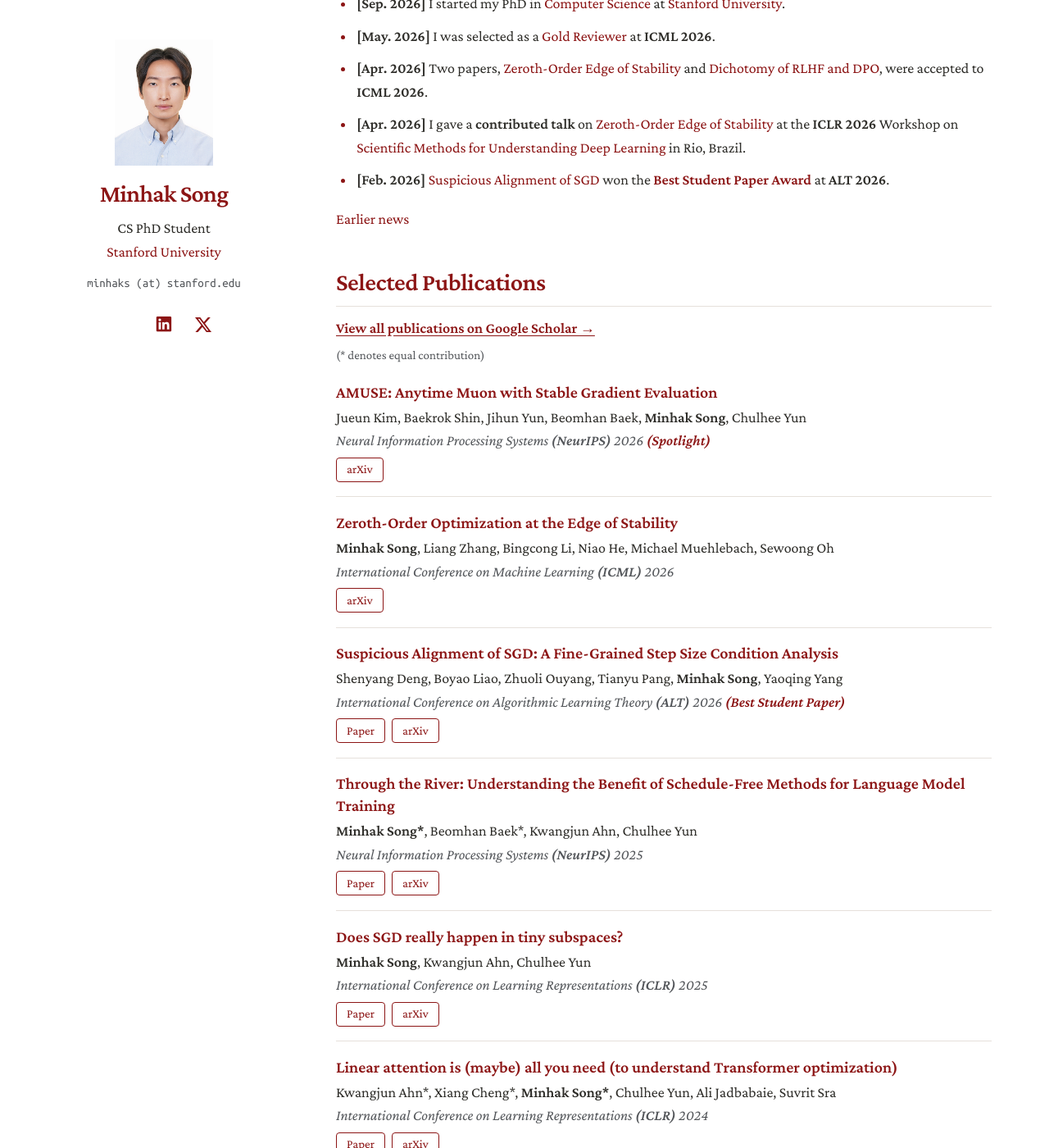
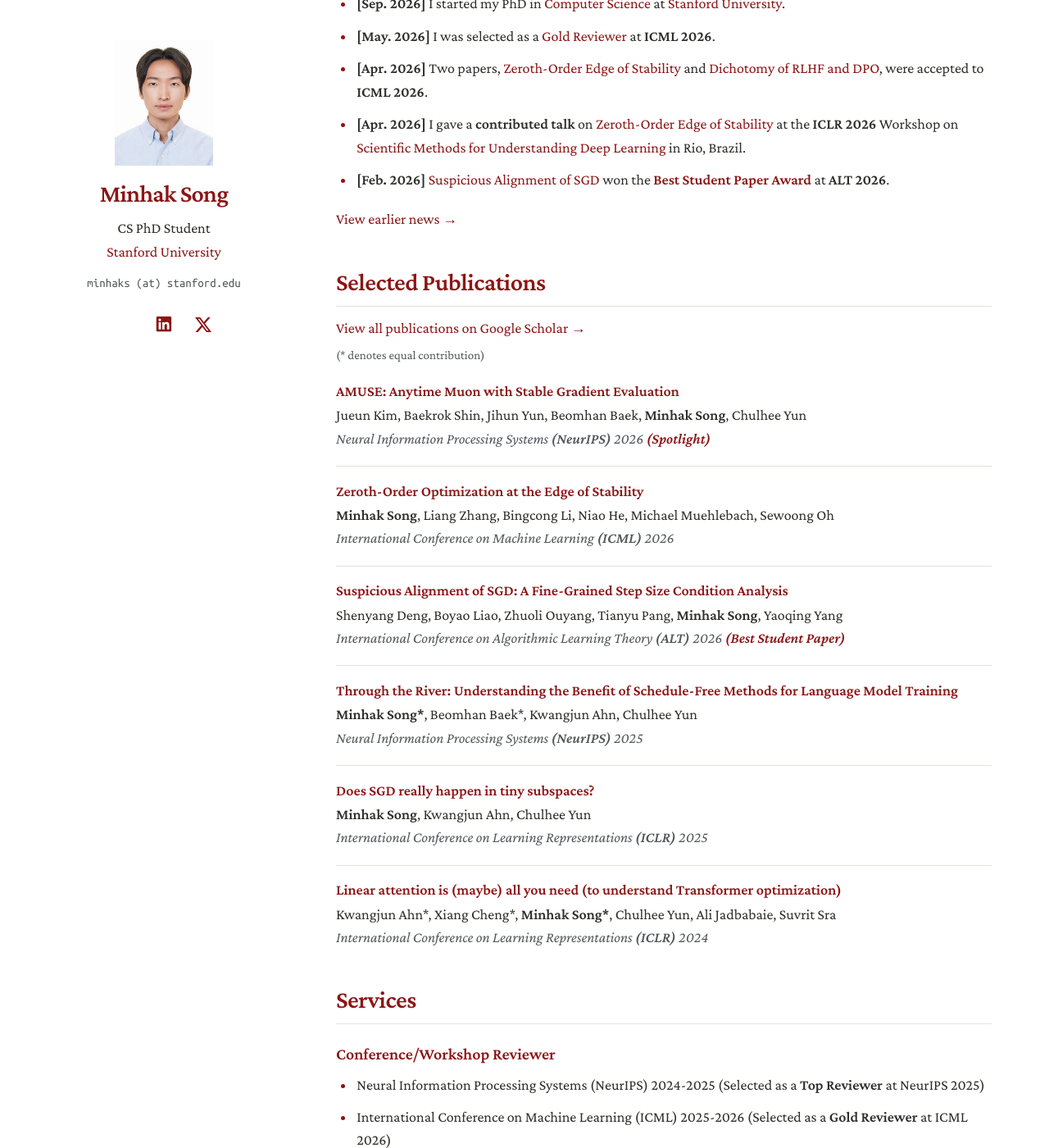
Before and after one commit to songminhak/songminhak.github.io, a Jekyll site: the page built from index.md, in a window 1280 px wide and 1400 px high, scrolled down 506 px. Shown: the whole window at 82% size. Built offline with Jekyll 4.4.1, drawn with Linux system fonts in a browser that asks for light colours; nearby versions of some CDN libraries; a style sheet for code colours, icons or effects is not loaded.

Commit message:
adjust font size

```diff
--- a/_includes/publications.md
+++ b/_includes/publications.md
@@ -18,29 +18,6 @@
       {% if link.workshop %}
       <div class="periodical"><em>{{ link.workshop }}</em></div>
       {% endif %}
-    <div class="links">
-      {% if link.paper %}
-      <a href="{{ link.paper }}" class="btn" target="_blank" rel="noopener">Paper</a>
-      {% endif %}
-      {% if link.arxiv %}
-      <a href="{{ link.arxiv }}" class="btn" target="_blank" rel="noopener">arXiv</a>
-      {% endif %}
-      {% if link.code %}
-      <a href="{{ link.code }}" class="btn" target="_blank" rel="noopener">Code</a>
-      {% endif %}
-      {% if link.page %}
-      <a href="{{ link.page }}" class="btn" target="_blank" rel="noopener">Project Page</a>
-      {% endif %}
-      {% if link.bibtex %}
-      <a href="{{ link.bibtex }}" class="btn" target="_blank" rel="noopener">BibTeX</a>
-      {% endif %}
-      {% if link.notes %}
-      <strong class="publication-highlight">{{ link.notes }}</strong>
-      {% endif %}
-      {% if link.others %}
-      {{ link.others }}
-      {% endif %}
-    </div>
 </li>
 
 {% endfor %}
--- a/assets/css/publications-no-dark-mode.css
+++ b/assets/css/publications-no-dark-mode.css
@@ -1,8 +1,6 @@
 .publications-all-link {
   margin: -0.4rem 0 0.4rem;
-  font-weight: 600;
 }
-.publications-all-link a { text-decoration: underline; }
 .publications-note {
   display: block;
   margin: 0 0 1.25rem;
@@ -22,37 +20,14 @@
 }
 .publications .title {
   margin-bottom: 0.25rem;
-  font-size: 20px;
+  font-size: 1em;
   font-weight: 600;
   line-height: 1.35;
 }
 .publications .author,
 .publications .periodical {
   margin-bottom: 0.1rem;
-  font-size: 18px;
   line-height: 1.5;
 }
 .publications .periodical { color: var(--color-muted); }
-.publications .links {
-  display: flex;
-  flex-wrap: wrap;
-  align-items: center;
-  gap: 0.5rem;
-  margin-top: 0.4rem;
-}
-.publications .links .btn {
-  display: inline-flex;
-  align-items: center;
-  justify-content: center;
-  min-height: 30px;
-  padding: 0.1rem 0.75rem;
-  border: 1px solid var(--color-accent);
-  border-radius: 4px;
-  font-size: 15px;
-  line-height: 1.25;
-}
-.publications .links .btn:hover {
-  background: var(--color-accent-soft);
-  text-decoration: none;
-}
 .publication-highlight { color: var(--color-accent); font-weight: 600; }
--- a/index.md
+++ b/index.md
@@ -18,7 +18,7 @@
 - **[Apr. 2026]** I gave a **contributed talk** on [Zeroth-Order Edge of Stability](https://arxiv.org/abs/2604.14669) at the **ICLR 2026** Workshop on [Scientific Methods for Understanding Deep Learning](https://scienceofdlworkshop.github.io/2026/) in Rio, Brazil.
 - **[Feb. 2026]** [Suspicious Alignment of SGD](https://arxiv.org/abs/2601.11789) won the [**Best Student Paper Award**](https://algorithmiclearningtheory.org/alt2026/distinguished-papers/) at **ALT 2026**.
 
-[Earlier news]({{ '/news.html' | relative_url }})
+[View earlier news →]({{ '/news.html' | relative_url }})
 
 {% include_relative _includes/publications.md %}
 
```
